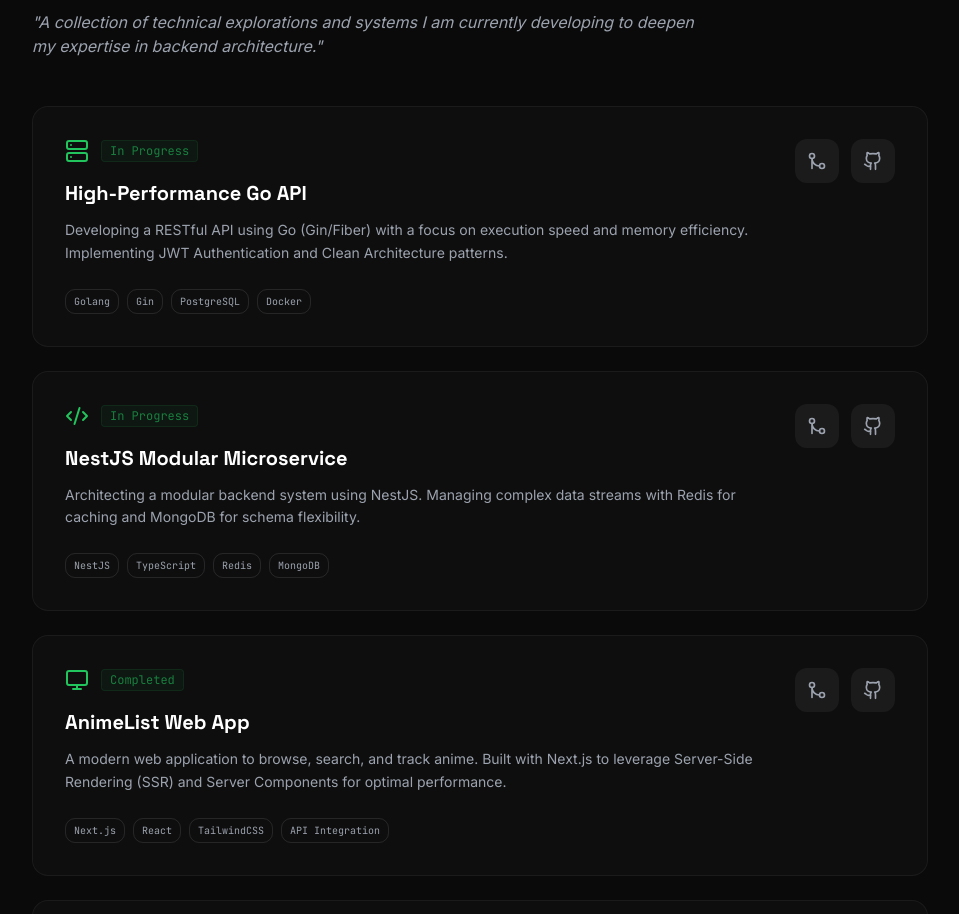
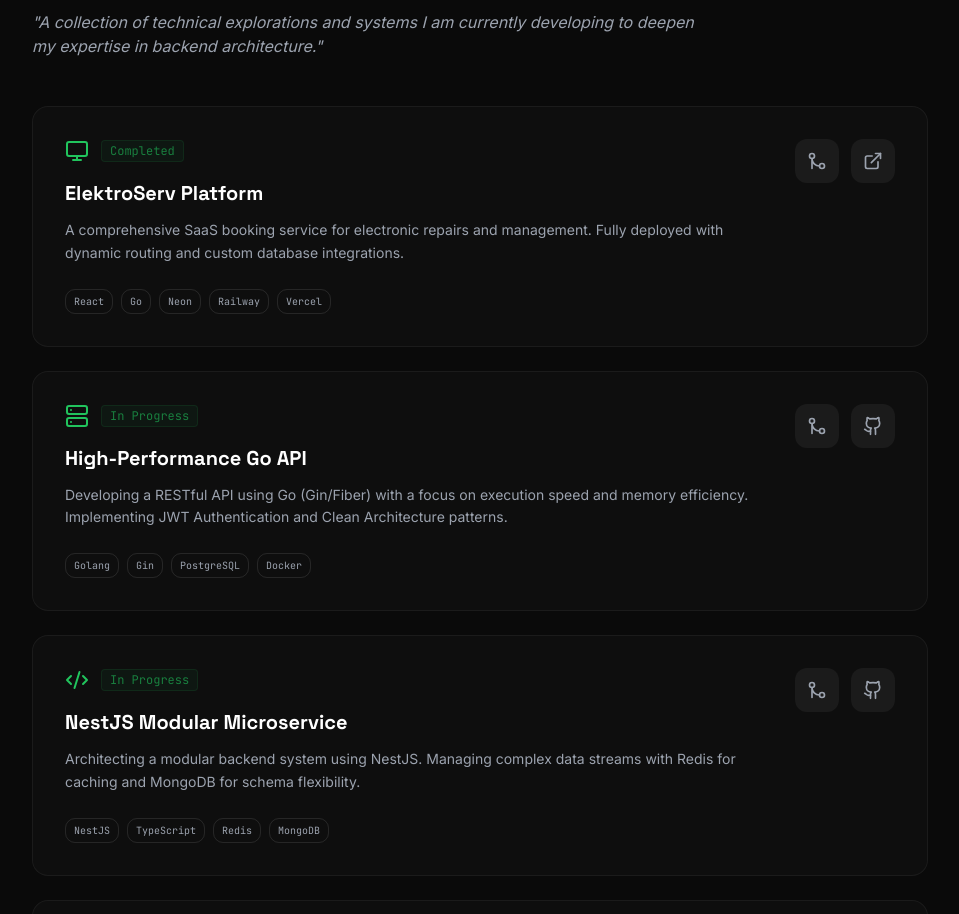
Before and after one commit to HaikalFrastiawan/Project-Portofolio-React, a React (Vite) app: page / in a window 1280 px wide. Shown: the part 4040-4954 px from the top of the page, without its empty margins (160-1119 px from the left). Built offline with nearby package versions, Linux system fonts and the light colour scheme; no server answers; the HTML template or start-up script is replaced by a standard one.

Commit message:
feat: add ProjectsSection component to display portfolio projects with architecture details

```diff
--- a/src/components/ProjectsSection.tsx
+++ b/src/components/ProjectsSection.tsx
@@ -15,12 +15,22 @@ interface Project {
   title: string;
   description: string;
   stack: string[];
-  github: string;
+  github?: string;
+  demo?: string;
   status: "In Progress" | "Concept" | "Completed";
   icon: any;
 }
 
 const projects: Project[] = [
+  {
+    title: "ElektroServ Platform",
+    description:
+      "A comprehensive SaaS booking service for electronic repairs and management. Fully deployed with dynamic routing and custom database integrations.",
+    stack: ["React", "Go", "Neon", "Railway", "Vercel"],
+    demo: "https://electronic-service-five.vercel.app/",
+    status: "Completed",
+    icon: <Monitor className="text-primary" size={24} />,
+  },
   {
     title: "High-Performance Go API",
     description:
@@ -161,6 +171,7 @@ const ProjectsSection = () => {
                         </div>
                       </DialogContent>
                     </Dialog>
+                    {project.github && (
                       <a
                         href={project.github}
                         target="_blank"
@@ -169,6 +180,17 @@ const ProjectsSection = () => {
                       >
                         <Github size={20} />
                       </a>
+                    )}
+                    {project.demo && (
+                      <a
+                        href={project.demo}
+                        target="_blank"
+                        rel="noopener noreferrer"
+                        className="p-3 rounded-xl bg-white/5 text-gray-400 hover:text-primary hover:bg-primary/10 transition-all cursor-pointer relative z-20"
+                      >
+                        <ExternalLink size={20} />
+                      </a>
+                    )}
                   </div>
                 </div>
               </SpotlightCard>
```
Lines whose indentation alone changed are shown as unchanged.
